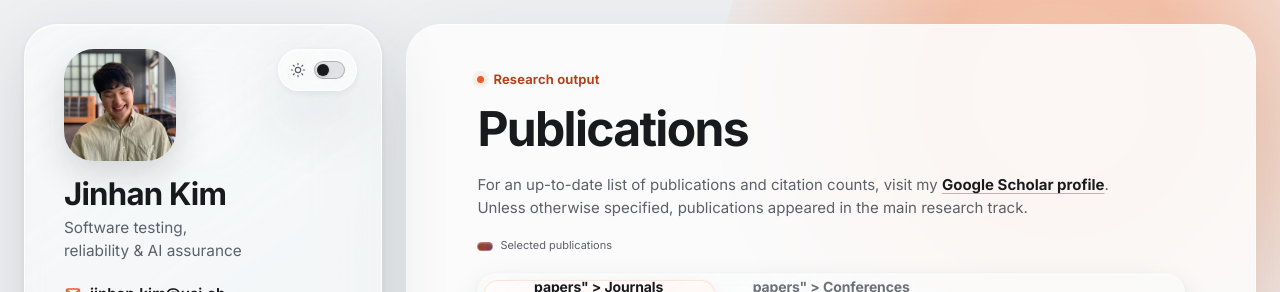
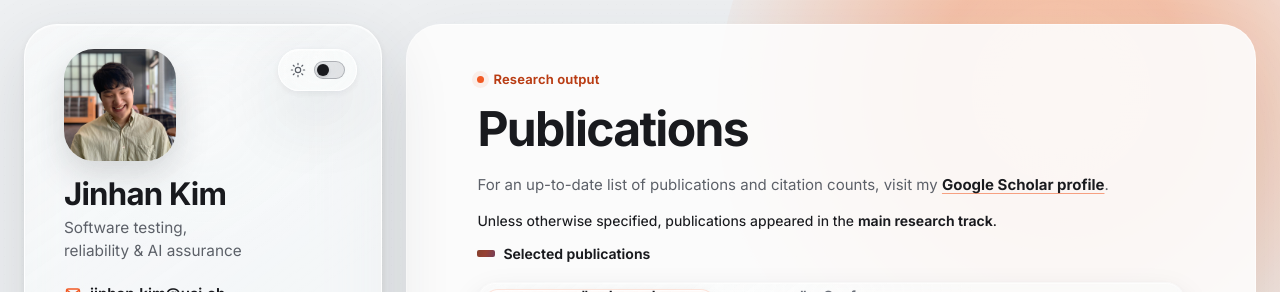
Before and after one commit to dbr7/mycv, a Jekyll site: the page built from publications.md, in a window 1280 px wide and 900 px high, cut to the strip 0-292 px from the top of the window. Built offline with Jekyll 4.4.1, drawn with Linux system fonts in a browser that asks for light colours; nearby versions of some CDN libraries.

Commit message:
Clarify publication scope and selected-paper legend

```diff
--- a/_includes/publications.html
+++ b/_includes/publications.html
@@ -20,7 +20,10 @@
 <p class="publications-intro">
   For an up-to-date list of publications and citation counts, visit my
   <a href="https://scholar.google.com/citations?user=XL_ZwBAAAAAJ" target="_blank" rel="noopener">Google Scholar profile</a>.
-  Unless otherwise specified, publications appeared in the main research track.
+</p>
+
+<p class="publications-scope">
+  Unless otherwise specified, publications appeared in the <strong>main research track</strong>.
 </p>
 
 <p class="selected-publications-legend">
--- a/assets/css/liquid-glass.css
+++ b/assets/css/liquid-glass.css
@@ -1113,6 +1113,18 @@ html[data-theme="dark"] .theme-icon-moon {
   text-underline-offset: 3px;
 }
 
+.publications-scope {
+  margin: 13px 0 0;
+  color: var(--ink);
+  font-size: 14px;
+  font-weight: 450;
+  line-height: 1.65;
+}
+
+.publications-scope strong {
+  font-weight: 650;
+}
+
 .publication-index {
   position: sticky;
   z-index: 12;
@@ -1337,8 +1349,7 @@ html[data-theme="dark"] .venue-badge {
 }
 
 /* Selected publications: the approved Sunset Lacquer treatment. */
-:is(.publications-section, .selected-section) [data-selected-paper] .venue-badge,
-.selected-venue-sample {
+:is(.publications-section, .selected-section) [data-selected-paper] .venue-badge {
   border: 1px solid transparent;
   background:
     var(--selected-venue-glint) padding-box,
@@ -1363,18 +1374,22 @@ html[data-theme="dark"] .venue-badge {
 
 .selected-publications-legend {
   display: flex;
-  margin: 18px 0 0;
+  margin: 11px 0 0;
   align-items: center;
-  gap: 7px;
-  color: var(--ink-muted);
-  font-size: 11px;
+  gap: 8px;
+  color: var(--ink);
+  font-size: 14px;
+  font-weight: 650;
+  line-height: 1.5;
 }
 
 .selected-venue-sample {
-  display: inline-block;
-  width: 16px;
-  height: 9px;
-  border-radius: 999px;
+  display: block;
+  width: 18px;
+  height: 7px;
+  flex: none;
+  border-radius: 2px;
+  background: var(--selected-venue-fill);
 }
 
 .publication-name {
@@ -2069,6 +2084,10 @@ strong.selected-author-marker::before {
     font-size: 0.9375rem;
   }
 
+  .publications-scope {
+    font-size: 13.5px;
+  }
+
   .publication-index {
     top: 10px;
     min-height: 48px;
```
Also changed, not shown: 4 other files.
